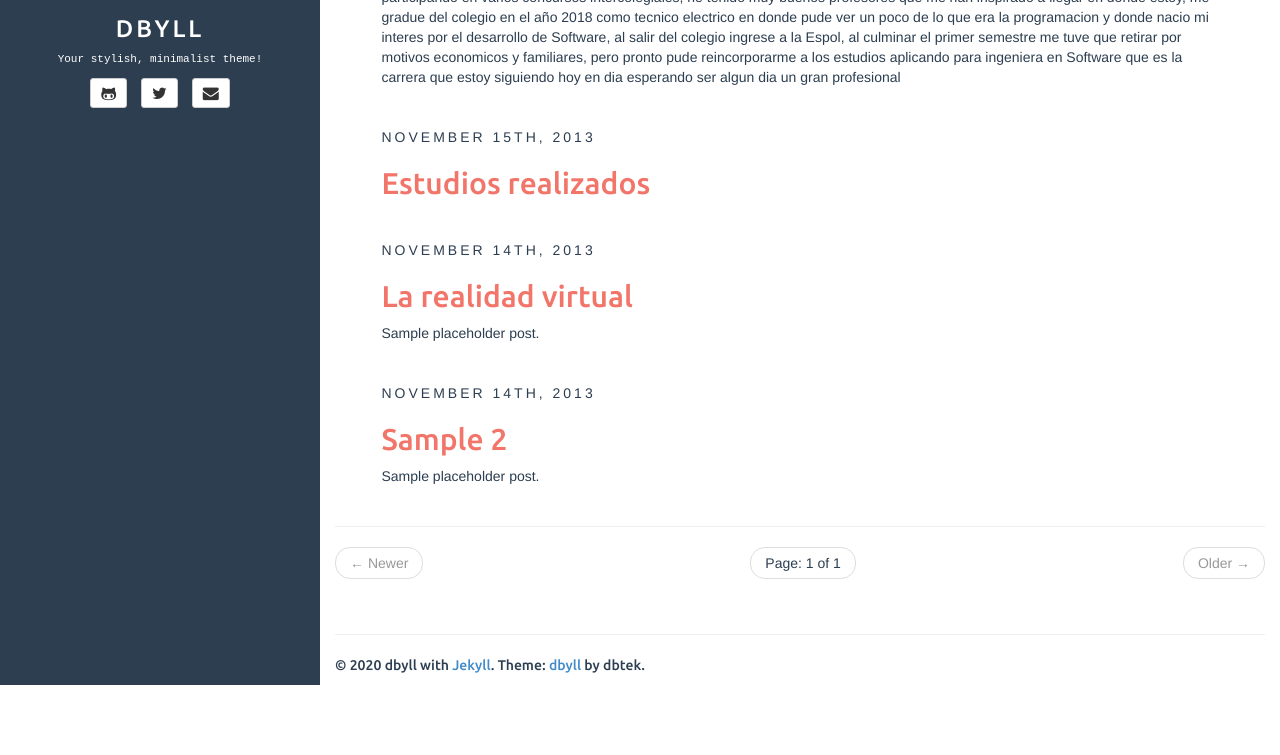
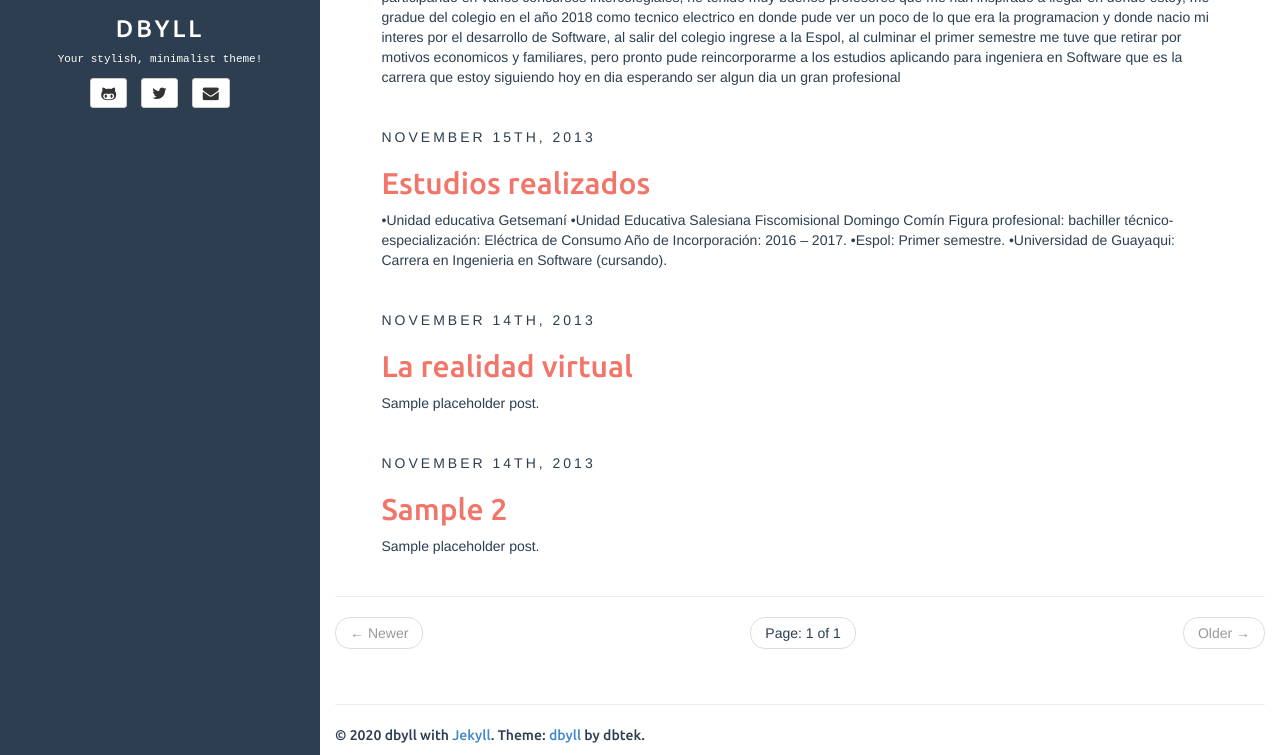
Before and after one commit to sasolanom/sasolanom.github.io, a Jekyll site: the page built from index.html, in a window 1280 px wide and 1037 px high, cut to the strip 282-1037 px from the top of the window. Built offline with Jekyll 4.4.1, drawn with Linux system fonts in a browser that asks for light colours; the list of posts is cut into pages by our own code.

Commit message:
Update 2013-11-15-configuration.md

```diff
--- a/_posts/2013-11-15-configuration.md
+++ b/_posts/2013-11-15-configuration.md
@@ -5,3 +5,12 @@
 tags: [demo, dbyll, dbtek, setup]
 fullview: true
 ---
+
+
+•Unidad educativa Getsemaní
+•Unidad Educativa Salesiana Fiscomisional Domingo Comín
+Figura profesional: bachiller técnico-especialización:
+Eléctrica de Consumo
+Año de Incorporación: 2016 – 2017.
+•Espol: Primer semestre.
+•Universidad de Guayaqui: Carrera en Ingenieria en Software (cursando).
```
